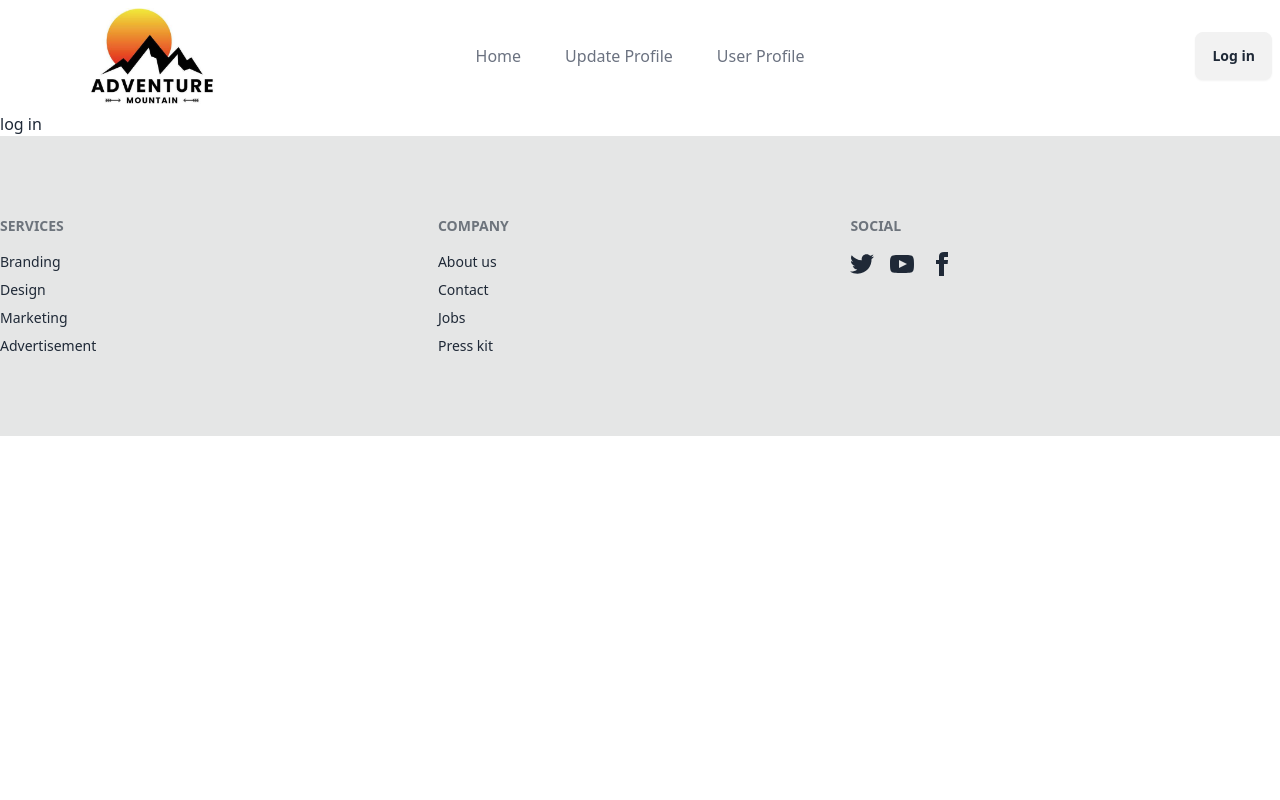
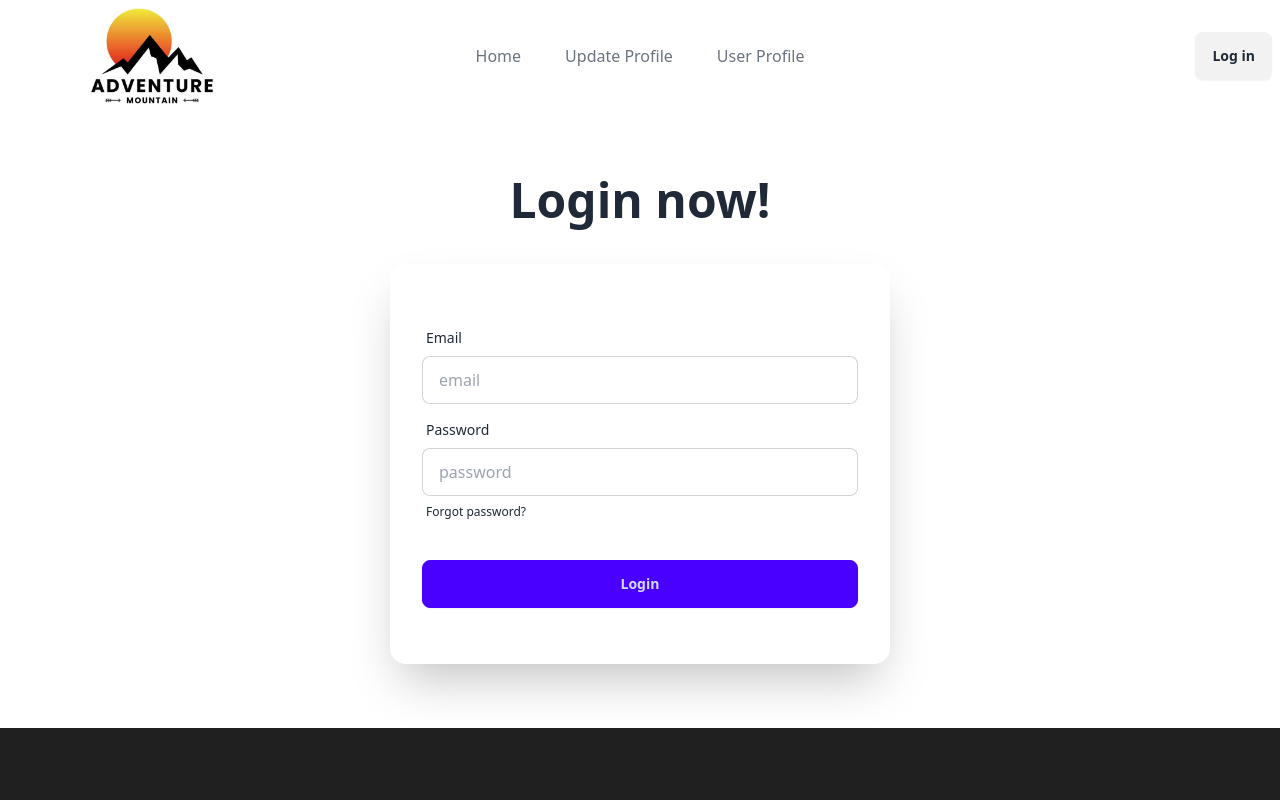
Before and after one commit to shofiq18/adventure-mountain-authentication, a React (Vite) app: page /login in a window 1280 px wide. Shown: the top 800 px of the page. Built offline with nearby package versions, Linux system fonts and the light colour scheme.

Commit message:
added 2 new section

```diff
--- a/package.json
+++ b/package.json
@@ -24,7 +24,7 @@
     "@types/react-dom": "^18.3.1",
     "@vitejs/plugin-react": "^4.3.3",
     "autoprefixer": "^10.4.20",
-    "daisyui": "^4.12.14",
+    "daisy": "^4.12.14",
     "eslint": "^9.13.0",
     "eslint-plugin-react": "^7.37.2",
     "eslint-plugin-react-hooks": "^5.0.0",
--- a/src/components/AdventureDetails.jsx
+++ b/src/components/AdventureDetails.jsx
@@ -41,11 +41,11 @@ const AdventureDetails = () => {
     }
 
     return (
-        <div className="flex justify-start gap-12  max-w-7xl mx-auto my-12 bg-gray-100 p-5 shadow-xl rounded-2xl ">
+        <div className=" px-3  lg:flex justify-start gap-12   max-w-7xl mx-auto my-12 bg-gray-100 p-5 shadow-xl rounded-2xl ">
 
             <div>
                 <img
-                    className="w-full h-[480px] object-cover rounded-lg "
+                    className="w-full mb-4 h-[300px] lg:h-[480px] object-cover rounded-lg "
                     src={mountain.image}
                     alt={mountain.title}
                 />
--- a/src/components/Footer.jsx
+++ b/src/components/Footer.jsx
@@ -2,24 +2,24 @@
 
 const Footer = () => {
     return (
-        <div className="bg-base-300">
-            <footer className="footer jusb max-w-7xl mb-0 mx-auto px-3 lg:px-0  text-base-content py-20">
-            <nav>
-                <h6 className="footer-title">Services</h6>
+        <div className="bg-[#202020]">
+            <footer className="footer  max-w-7xl mb-0 mx-auto px-3 lg:px-0  text-base-content py-28">
+            <nav className="text-lg text-gray-300">
+                <h6 className="footer text-2xl font-bold text-gray-300 ">Services</h6>
                 <a className="link link-hover">Branding</a>
                 <a className="link link-hover">Design</a>
                 <a className="link link-hover">Marketing</a>
                 <a className="link link-hover">Advertisement</a>
             </nav>
-            <nav>
-                <h6 className="footer-title">Company</h6>
+            <nav className=" text-lg text-gray-300">
+                <h6 className="footer text-2xl font-bold text-gray-300">Company</h6>
                 <a className="link link-hover">About us</a>
                 <a className="link link-hover">Contact</a>
                 <a className="link link-hover">Jobs</a>
                 <a className="link link-hover">Press kit</a>
             </nav>
-            <nav>
-                <h6 className="footer-title">Social</h6>
+            <nav className="text-lg text-gray-300">
+                <h6 className="footer text-2xl font-bold mb-6 text-gray-300">Social</h6>
                 <div className="grid grid-flow-col gap-4">
                     <a>
                         <svg
--- a/src/components/Home.jsx
+++ b/src/components/Home.jsx
@@ -1,12 +1,16 @@
 import Banner from "./Banner";
+import Mail from "./Mail";
 import Mountains from "./Mountains";
+import Welcome from "./Welcome";
 
 
 const Home = () => {
     return (
         <div>
             <Banner></Banner>
+            <Welcome></Welcome>
             <Mountains></Mountains>
+            <Mail></Mail>
 
         </div>
     );
--- a/src/components/Login.jsx
+++ b/src/components/Login.jsx
@@ -2,8 +2,35 @@
 
 const Login = () => {
     return (
-        <div>
-            <h1>log in</h1>
+        <div className="flex justify-center items-center my-12 ">
+            <div className="hero-content flex-col ">
+                <div className="text-center lg:text-left">
+                    <h1 className=" text-2xl md:text-3xl lg:text-5xl font-bold">Login now!</h1>
+
+                </div>
+                <div className="card bg-base-50  lg:w-[500px] py-6 mt-6  shrink-0 shadow-2xl">
+                    <form className="card-body">
+                        <div className="form-control ">
+                            <label className="label">
+                                <span className="label-text">Email</span>
+                            </label>
+                            <input type="email" placeholder="email" className="input input-bordered" required />
+                        </div>
+                        <div className="form-control">
+                            <label className="label">
+                                <span className="label-text">Password</span>
+                            </label>
+                            <input type="password" placeholder="password" className="input input-bordered" required />
+                            <label className="label">
+                                <a href="#" className="label-text-alt link link-hover">Forgot password?</a>
+                            </label>
+                        </div>
+                        <div className="form-control mt-6">
+                            <button className="btn btn-primary">Login</button>
+                        </div>
+                    </form>
+                </div>
+            </div>
         </div>
     );
 };
--- /dev/null
+++ b/src/components/Mail.jsx
@@ -0,0 +1,14 @@
+
+const Mail = () => {
+    return (
+        <div className=" bg-slate-100 shadow-xl px-3 lg:px-0 py-12">
+            <div className="max-w-7xl mx-auto text-center ">
+            <h2 className="text-xl lg:text-3xl py-12 font-bold">JOIN OUR MAILING LIST TO GET UPDATES AND OFFERS</h2>
+            <input className="px-3 w-full lg:w-[720px] py-3 border border-gray-400 rounded-md" type="email" placeholder="Email address" /> <br />
+            <button className="text-lg py-12">SUBSCRIBE</button>
+            </div>
+        </div>
+    );
+};
+
+export default Mail;
--- /dev/null
+++ b/src/components/Welcome.jsx
@@ -0,0 +1,24 @@
+
+
+const Welcome = () => {
+    return (
+        <div className="max-w-7xl mx-auto text-center px-3 lg:px-0 ">
+            <h2 className=" text-2xl md:text-3xl  lg:text-4xl  my-8">Welcome To Nepal: Land Of Himalayas</h2>
+            <p className="flex text-start text-base">Welcome to the country of Himalayas! Nepal is a country of diverse landscape, amazing culture and high mountains containing total 8 Peaks  above
+                8,000 meters from sea level including roof of the world Mt. Everest (8,848m) offers lifetime opportunity with series of adventure activities. Adventure
+                Mountain Treks  Pvt. Ltd is an adventure based company in Nepal under the rules and regulation of Nepal Government’s company act,  established by young
+                nd experienced tourism professional, aimed to promote quality tourism with Eco-friendly adventure activities – Trekking,  Peak Climbing, Mountaineering,
+                Mountain Helicopter Tours, Mountain Biking, Sightseeing tours, Jungle wildlife Tours, Rafting, Paragliding and many  more in and across the Himalayan
+                countries of Nepal, Tibet & Bhutan.
+                Adventure Mountain Treks aims to earn the highest level of satisfaction from each and every client by providing better service while also being highly
+                concerned about safety and security. We are proud of our simple yet effective approach to creating unforgettable adventure experiences. We have assembled a
+                talented team of experts who are dedicated to delivering the best service possible. If you’re ready for an adventure of a  lifetime, look no further than
+                Adventure Mountain Treks. We can’t wait to show you all that this amazing country has to offer</p>
+
+
+            <button className="mt-6 btn bg-blue-500 text-white rounded-full px-12 py-2">Read More</button>
+        </div>
+    );
+};
+
+export default Welcome;
```
Also changed, not shown: src/components/Mountains.jsx (line endings or trailing spaces).
